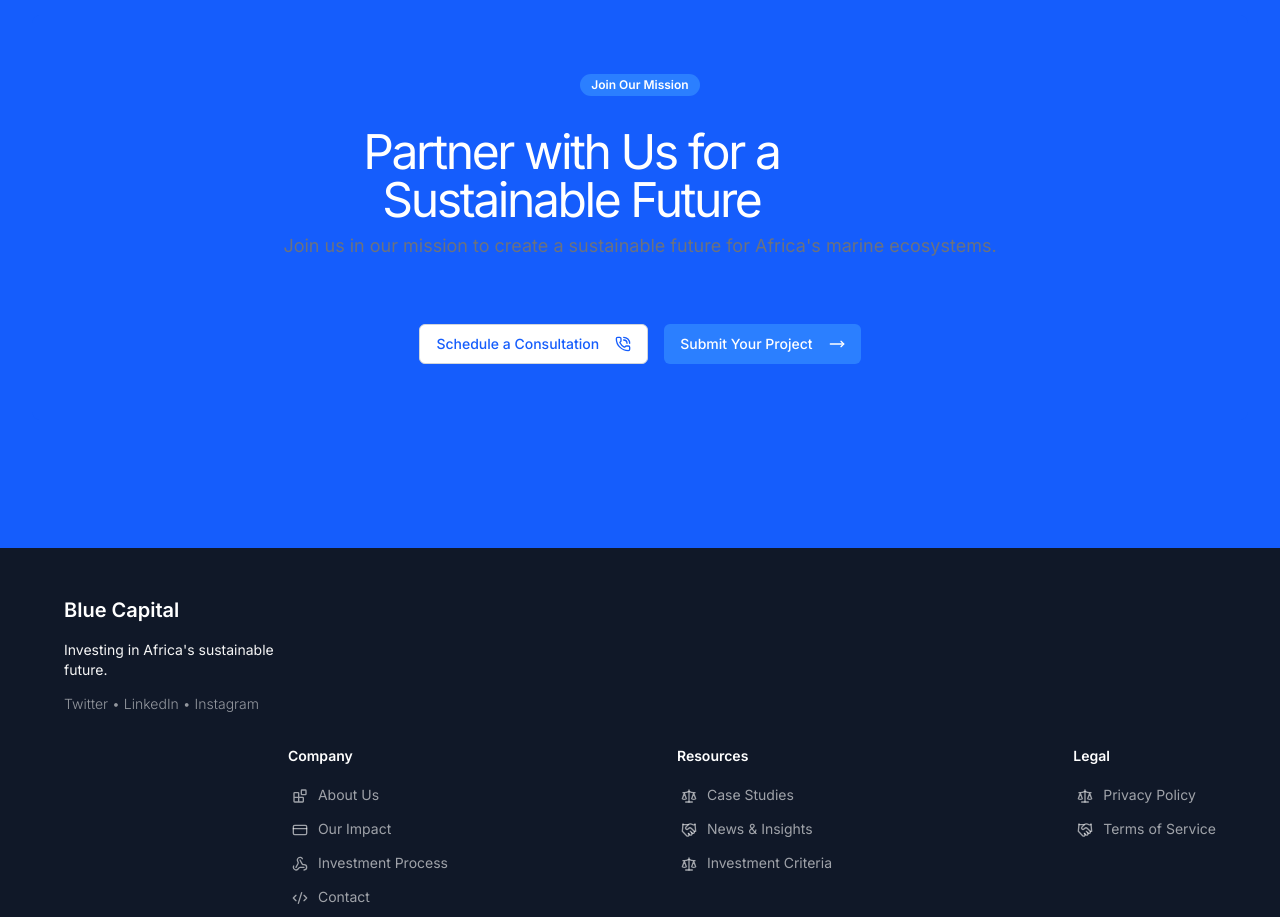
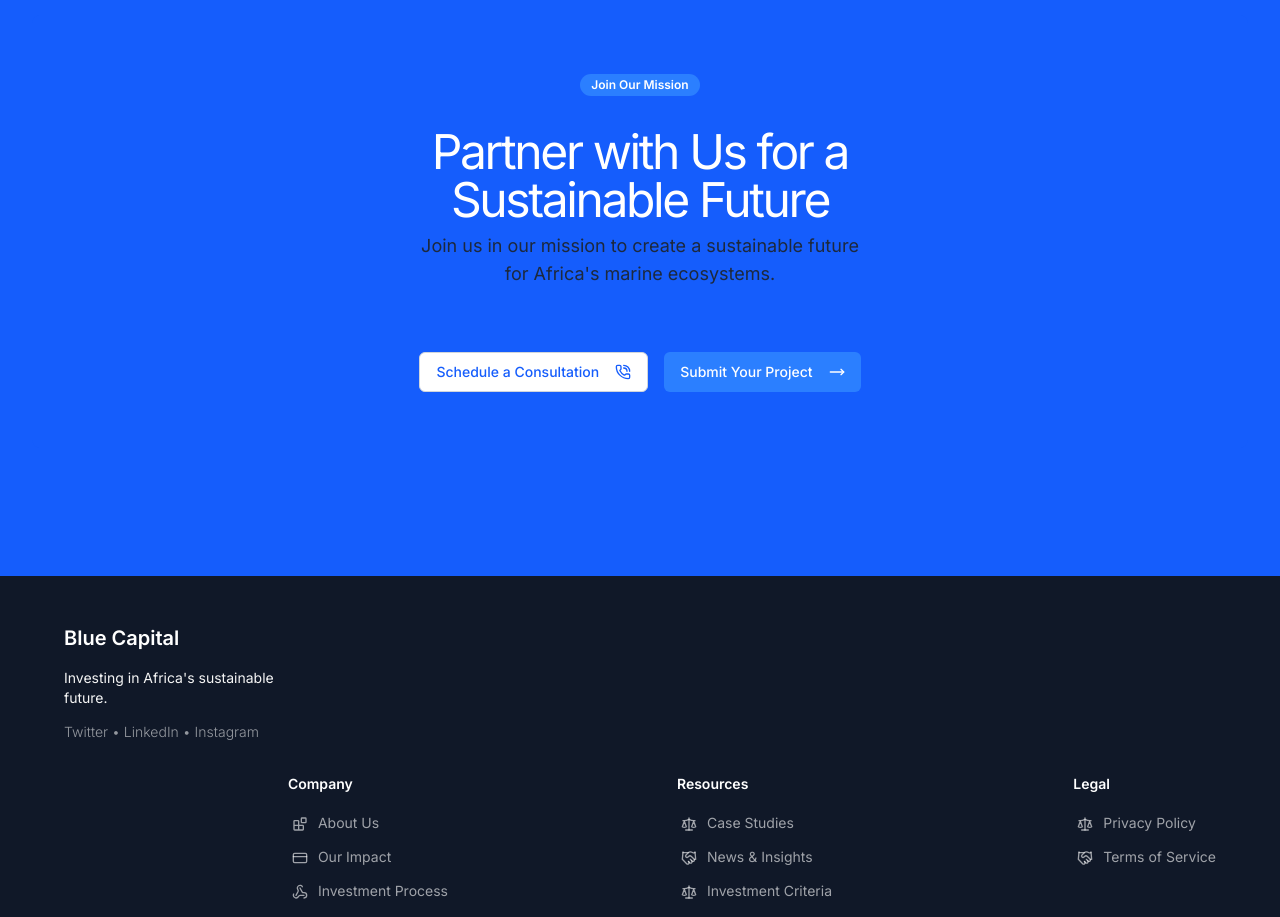
Before and after one commit to teki-corp/blue-africa, a Next.js app: page / in a window 1280 px wide. Shown: the part 6800-7717 px from the top of the page. Built offline with nearby package versions, Linux system fonts and the light colour scheme.

Commit message:
Enhance CTA component layout by centering content and updating text styles for improved readability. Modify HeroBadge component to utilize 'asChild' prop for better link handling.

```diff
--- a/components/ui/cta.tsx
+++ b/components/ui/cta.tsx
@@ -10,11 +10,11 @@ function CTA() {
           <div>
             <Badge className="bg-blue-500 text-white hover:bg-blue-400">Join Our Mission</Badge>
           </div>
-          <div className="flex flex-col gap-2">
+          <div className="flex flex-col gap-2 justify-center items-center">
             <h3 className="text-3xl md:text-5xl tracking-tighter max-w-xl font-regular">
               Partner with Us for a Sustainable Future
             </h3>
-            <p className="text-lg text-muted-foreground mb-8">
+            <p className="text-lg max-w-md text-foreground mb-8">
               Join us in our mission to create a sustainable future for Africa&apos;s marine ecosystems.
             </p>
           </div>
--- a/components/ui/hero-badge.tsx
+++ b/components/ui/hero-badge.tsx
@@ -55,7 +55,7 @@ export default function HeroBadge({
   );
 
   return href ? (
-    <Link href={href} className={cn("group", className)}>
+    <Link href={href} className={cn("group", className)} asChild>
       <motion.a
         className={baseClassName}
         initial={{ opacity: 0, y: -20 }}
```
